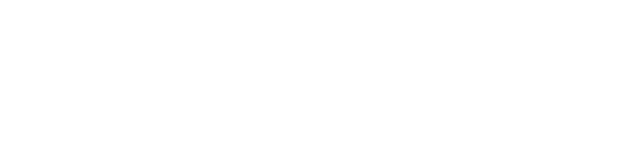
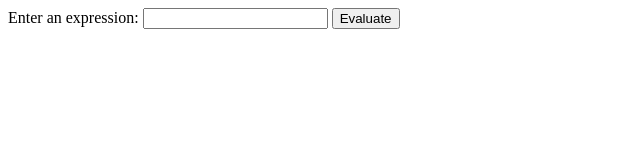
Before and after one commit to acciojob/js-error-handling-Mohanekm2001, a website: page main.html in a window 1280 px wide. Shown: the whole page, without its empty margins (0-640 px from the left). Drawn offline with Linux system fonts and the light colour scheme.

Commit message:
created a submission

```diff
--- a/main.html
+++ b/main.html
@@ -1,16 +1,16 @@
 <!DOCTYPE html>
+<html lang="en">
+  <head>
+    <meta charset="UTF-8">
+    <title>Error Handling</title>
+  </head>
+  <body>
+    <form>
+      <label for="expression">Enter an expression:</label>
+      <input type="text" id="expression" name="expression">
+      <button type="button" onclick="evalString()">Evaluate</button>
+    </form>
 
-<html>
-
-<head>
-	<link rel="stylesheet" href="styles.css">
-</head>
-
-<body>
-	<!-- the entire body must be written by student -->
-    <script type="text/javascript" src="./script.js">
-</script>
-
-</body>
-
+    <script src="script.js"></script>
+  </body>
 </html>
--- a/script.js
+++ b/script.js
@@ -1,10 +1,12 @@
+// Define OutOfRangeError class
 class OutOfRangeError extends Error {
-  constructor() {
-    super("Expression should only consist of integers and +-/* characters");
+  constructor(arg) {
+    super(`Expression should only consist of integers and +-/* characters and not ${arg}`);
     this.name = "OutOfRangeError";
   }
 }
 
+// Define InvalidExprError class
 class InvalidExprError extends Error {
   constructor() {
     super("Expression should not have an invalid combination of expression");
@@ -12,40 +14,39 @@ class InvalidExprError extends Error {
   }
 }
 
-function evalString(str) {
-  // Check for invalid combinations of operators
-  if (/(\+{2,}|\-{2,}|\*{2,}|\/{2,})/.test(str)) {
+// Define evalString function
+function evalString() {
+  const expression = document.getElementById("expression").value;
+  try {
+    // Check for invalid expression combinations
+    if (/[+\-*/]{2,}/.test(expression)) {
       throw new InvalidExprError();
     }
 
-  // Check for invalid start operator
-  if (/^[\/*+]/.test(str)) {
+    // Check for invalid starting operator
+    if (/^[+\-*/]/.test(expression)) {
       throw new SyntaxError("Expression should not start with invalid operator");
     }
 
-  // Check for invalid end operator
-  if (/[\/*+-]$/.test(str)) {
+    // Check for invalid ending operator
+    if (/[+\-*/]$/.test(expression)) {
       throw new SyntaxError("Expression should not end with invalid operator");
     }
 
-  // Check for invalid characters
-  if (!/^[\d\s\/*+-]+$/.test(str)) {
-    throw new OutOfRangeError();
+    // Evaluate expression
+    const result = eval(expression);
+
+    // Check for OutOfRangeError
+    if (!Number.isInteger(result)) {
+      throw new OutOfRangeError(result);
     }
 
-  // Evaluate the expression
-  return eval(str);
+    alert(`Result: ${result}`);
+  } catch (error) {
+    if (error instanceof OutOfRangeError || error instanceof InvalidExprError) {
+      alert(`Error: ${error.message}`);
+    } else {
+      alert(`Syntax Error: ${error.message}`);
     }
-
-// Test the evalString function
-try {
-  console.log(evalString("1 + 2 * 3 - 4")); // Expected output: 3
-  console.log(evalString("2 / 0")); // Expected output: Infinity
-  console.log(evalString("1 ++ 2")); // Expected output: InvalidExprError
-  console.log(evalString("1 / 0 2")); // Expected output: OutOfRangeError
-  console.log(evalString("+1 + 2")); // Expected output: SyntaxError
-  console.log(evalString("1 + 2 - * 3")); // Expected output: InvalidExprError
-} catch (err) {
-  console.log(err.message);
-  console.log(err.name);
   }
+}
```
Lines whose indentation alone changed are shown as unchanged.
